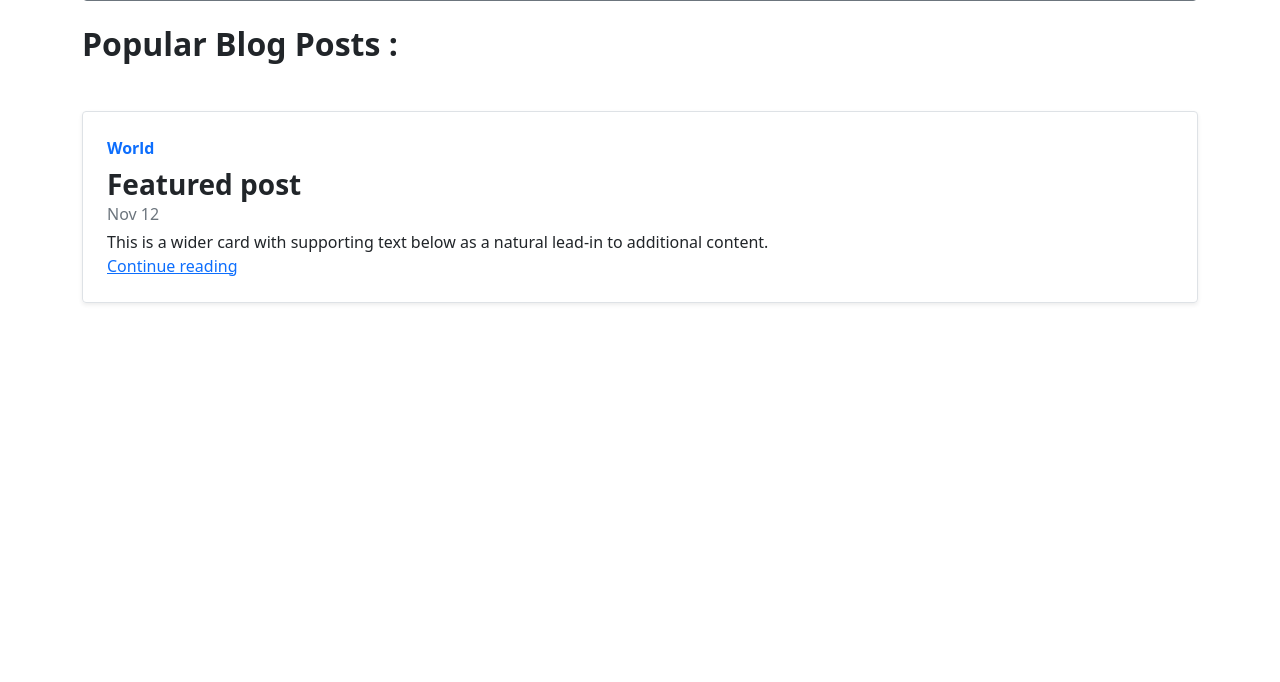
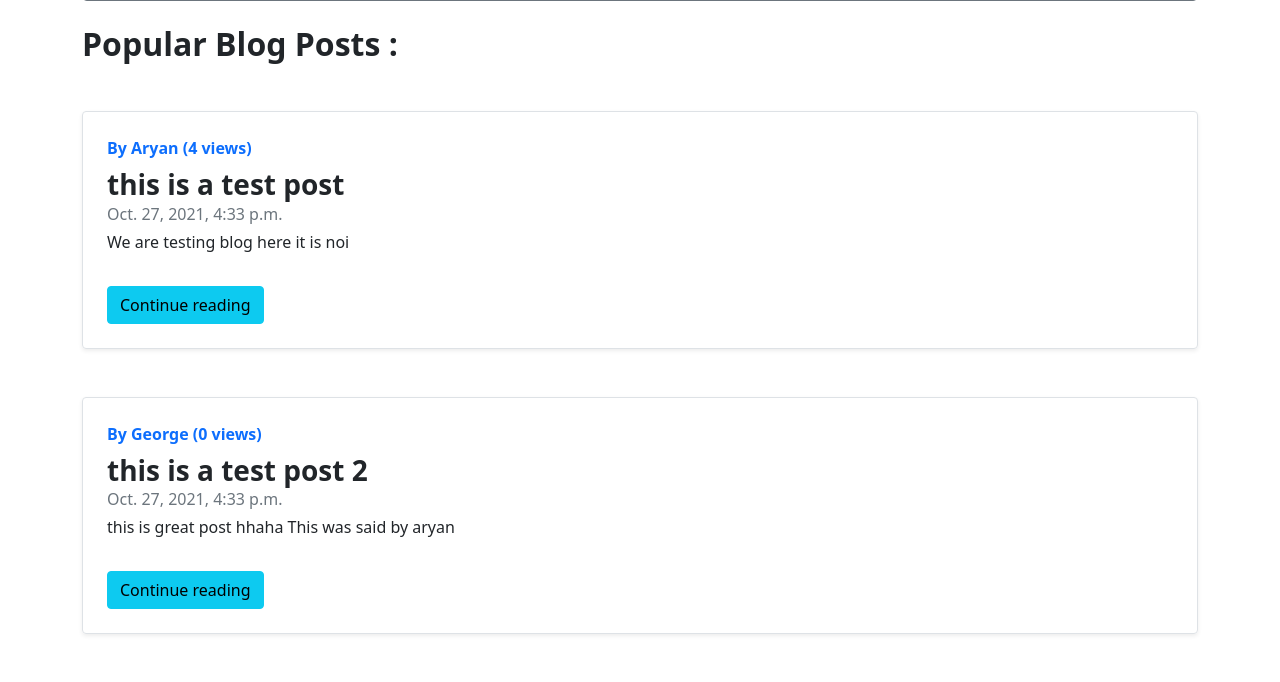
Before and after one commit to Aryan-ki-codepanti/django-blog, a Django app: page / in a window 1280 px wide. Shown: the part 545-1227 px from the top of the page. Before the commit the page ends 849 px from the top, so only its background shows below. Run offline with Django 3.2, Linux system fonts and the light colour scheme; data comes from the database, SQL or seed files in the repository; both versions use the stored data as it was after the commit.

Commit message:
3 most popular post now displayed on home page

```diff
--- a/base/views.py
+++ b/base/views.py
@@ -6,12 +6,17 @@ from django.contrib import messages
 from blog.models import Post
 from django.contrib.auth.models import User
 from django.contrib.auth import authenticate  , login , logout
+from blog.models import Post
 
 # Create your views here.
 
 # HTML Pages
 def home(request):
-    return render(request , "base/home.html")
+    posts = Post.objects.all().order_by("-view_count")[0:3]
+    context = {
+        "posts" : posts
+    }
+    return render(request , "base/home.html" , context)
 
 def about(request):
     return render(request , "base/about.html")
--- a/templates/base/home.html
+++ b/templates/base/home.html
@@ -23,6 +23,7 @@
 <div class="container">
     <h2> Popular Blog Posts : </h2>
 
+    {% for post in posts %}
         <div
             class="
                 my-5
@@ -38,18 +39,28 @@
             "
         >
             <div class="col p-4 d-flex flex-column position-static">
-            <strong class="d-inline-block mb-2 text-primary">World</strong>
-            <h3 class="mb-0">Featured post</h3>
+                <strong class="d-inline-block mb-2 text-primary">By {{ post.author|capfirst }} ({{ post.view_count }} views) </strong>
+                <h3 class="mb-0"><a class="text-dark text-decoration-none" href="{% url 'BlogPost' post.slug %}">{{ post.title }} </a> </h3>
                 <div class="mb-1 text-muted">
-                Nov 12
+                    {{ post.timeStamp }}
                 </div>
                 <p class="card-text mb-auto">
-                This is a wider card with supporting text below as a natural
-                lead-in to additional content.
+                    <div class="preview">
+                        {{ post.content|safe|truncatechars:500 }}
+                    </div>
                 </p>
-            <a href="#" class="stretched-link">Continue reading</a>
+                <div class="mt-3">
+                    <a href="{% url 'BlogPost' post.slug %}" class="btn btn-info" role="button">Continue reading</a>
                 </div>
             </div>
         </div>
+    {% endfor %}
+</div>
 
 {% endblock content %}
+{% block js %}
+<script>
+    const previews = document.getElementsByClassName('preview');
+    Array.from(previews).forEach(node => node.innerHTML = node.innerText);
+</script>
+{% endblock js %}
--- a/templates/blog/blogPost.html
+++ b/templates/blog/blogPost.html
@@ -1,6 +1,8 @@
 {% extends 'base.html' %}
 {% load static %}
 {% block title %} {{ post.title }} | iCoder {% endblock title %}
+{% block blog %} active {% endblock blog %}
+
 {% block content %}
 {% load utils %}
 
```
Also changed, not shown: db.sqlite3. Lines whose indentation alone changed are shown as unchanged.
